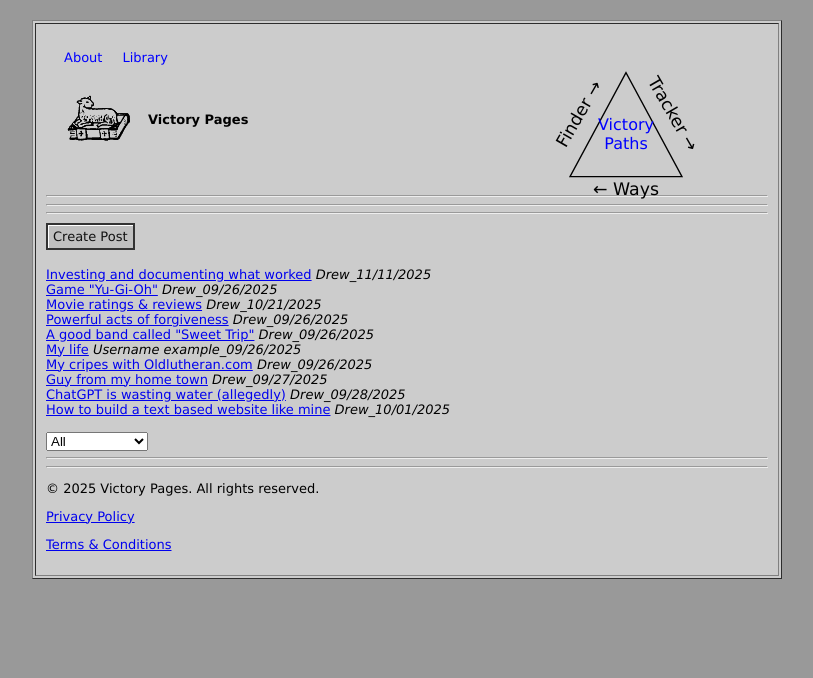
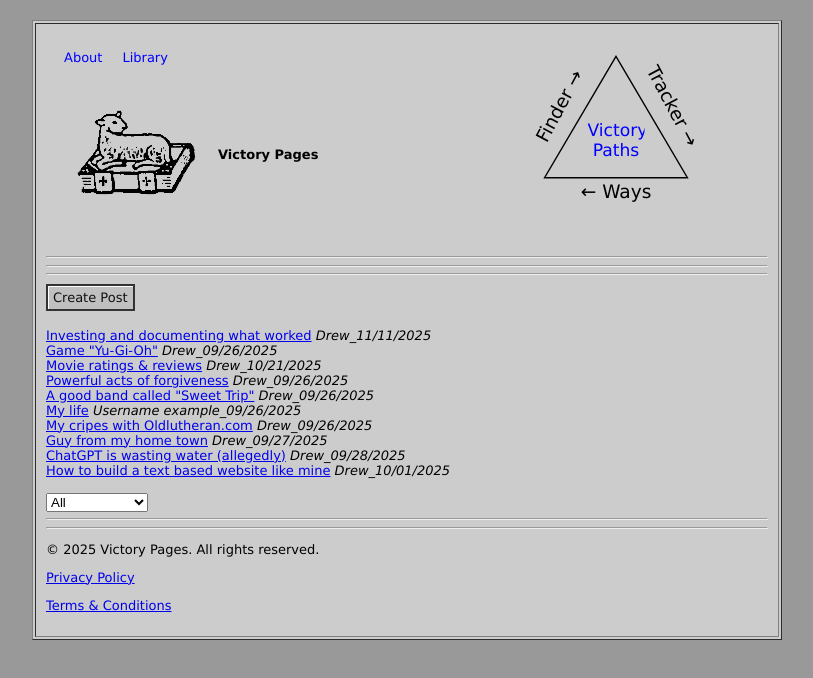
Before and after one commit to drewlarsen1219-stack/Victory-Pages, a plain HTML site: page VP5.html in a window 1280 px wide. Shown: the whole page, without its empty margins (233-1046 px from the left). Drawn offline with Linux system fonts and the light colour scheme.

Commit message:
Update VP5.html

```diff
--- a/VP5.html
+++ b/VP5.html
@@ -47,7 +47,7 @@
             margin-top: 4px;
             position: relative; /* allow absolutely-positioned triangle */
             padding-bottom: 6px;
-            min-height: 140px; /* Adjusted to keep triangle from overflowing */
+            min-height: 160px; /* Adjusted to keep triangle from overflowing */
         }
         .header-container {
             display: flex;
@@ -64,7 +64,7 @@
             margin-top: 6px; /* Space below the nav links */
         }
         .header-image {
-            width: 80px;
+            width: 150px;
             height: auto;
             background: none !important;
         }
@@ -90,9 +90,9 @@
         .triangle-wrapper {
             position: absolute;
             right: 12px;
-            top: 8px;
-            width: 260px;
-            height: 160px; /* Reduced height to keep it compact */
+            top: 4px;
+            width: 280px; /* Made triangle slightly larger */
+            height: 150px;
             pointer-events: none;
         }
         .triangle-svg {
@@ -112,14 +112,14 @@
 
         /* --- Centered Victory Paths link (standard blue, no animation) --- */
         .victory-paths-link {
-            font-size: 12px; /* Slightly smaller to ensure it fits */
+            font-size: 12px;
             font-family: Verdana, Arial, Helvetica, sans-serif;
             text-decoration: none;
             line-height: 1.2;
             color: blue; /* Standard blue link color */
             text-align: center;
             pointer-events: auto; /* Make the link clickable */
-            display: block; /* Needed for centering */
+            display: block;
             width: 100%;
             height: 100%;
         }
@@ -183,26 +183,26 @@
 
                         <!-- Symmetrical SVG triangle with labels outside -->
                         <div class="triangle-wrapper" aria-hidden="false">
-                            <svg class="triangle-svg" viewBox="0 0 120 120" preserveAspectRatio="xMidYMid meet" role="img" aria-label="Victory paths triangle">
+                            <svg class="triangle-svg" viewBox="0 0 120 105" preserveAspectRatio="xMidYMid meet" role="img" aria-label="Victory paths triangle">
                                 <!-- Symmetrical triangle with a thin black border -->
-                                <polygon points="60,20 18,98 102,98" fill="none" stroke="#000" stroke-width="1"/>
+                                <polygon points="60,10 10,95 110,95" fill="none" stroke="#000" stroke-width="1"/>
 
                                 <!-- Symmetrically placed labels outside the triangle -->
                                 <text class="edge-text" text-anchor="middle"
-                                      transform="translate(39,59) rotate(-60) translate(0,-12)">
+                                      transform="translate(35,52.5) rotate(-62) translate(0,-12)">
                                     Finder →
                                 </text>
                                 <text class="edge-text" text-anchor="middle"
-                                      transform="translate(81,59) rotate(60) translate(0,-12)">
+                                      transform="translate(85,52.5) rotate(62) translate(0,-12)">
                                     Tracker →
                                 </text>
                                 <text class="edge-text" text-anchor="middle"
-                                      transform="translate(60,112)">
+                                      transform="translate(60,109)">
                                     ← Ways
                                 </text>
 
                                 <!-- Centered, two-line, clickable "Victory Paths" link -->
-                                <foreignObject x="35" y="52" width="50" height="30">
+                                <foreignObject x="40" y="55" width="40" height="30">
                                     <a href="Pathfinder.html" class="victory-paths-link" title="Open Victory Paths">Victory<br>Paths</a>
                                 </foreignObject>
                             </svg>
```
